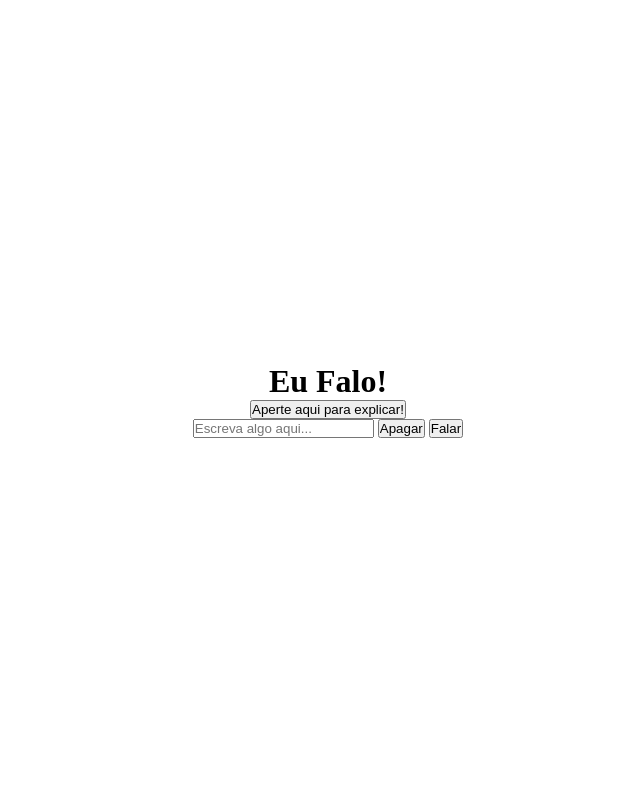
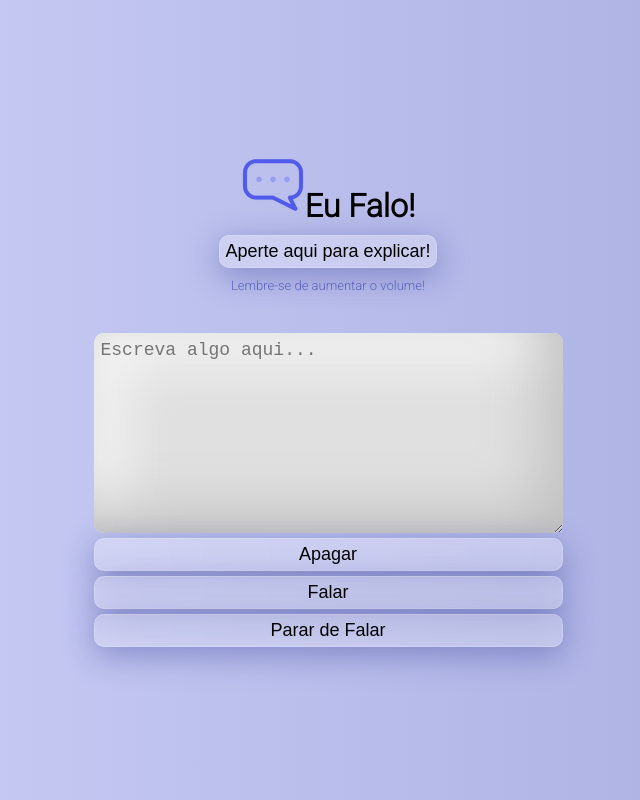
Before and after one commit to FabioHenriQ/TextoParaFala, a plain HTML site: page index.html in a window 1280 px wide. Shown: the whole page, without its empty margins (312-952 px from the left). Drawn offline with Linux system fonts and the light colour scheme.

Commit message:
Project finished

```diff
--- a/index.html
+++ b/index.html
@@ -4,17 +4,22 @@
     <meta charset="UTF-8">
     <meta name="viewport" content="width=device-width, initial-scale=1.0">
     <script src="./src/scripts/main.js" defer></script>
+    <link rel="shortcut icon" href="./src/assets/favicon.ico" type="image/x-icon">
     <link rel="stylesheet" href="./src/styles/reset.css">
     <link rel="stylesheet" href="./src/styles/main.css">
     <title>Eu Falo</title>
 </head>
 <body>
-    <h1>Eu Falo!</h1>
-    <button>Aperte aqui para explicar!</button>
+    <div class="container-tittle">
+        <h1><i><img src="./src/assets/favicon.ico" alt="icone de fala"></i>Eu Falo!</h1>
+        <button class="button">Aperte aqui para explicar!</button>
+        <p>Lembre-se de aumentar o volume!</p>
+    </div>
     <div class="container">
-        <input id="text" type="text" placeholder="Escreva algo aqui...">
-        <input type="button" value="Apagar">
-        <input id="speak" type="submit" value="Falar">
+        <textarea placeholder="Escreva algo aqui..." rows="10" cols="40" maxlength="500"></textarea>
+        <input class="button clear" type="button" value="Apagar">
+        <input class="button speak" id="speak" type="submit" value="Falar">
+        <input class="button stop" type="button" value="Parar de Falar">
     </div>
 </body>
 </html>
--- a/src/scripts/main.js
+++ b/src/scripts/main.js
@@ -1,21 +1,29 @@
 const learn = document.querySelector('button');
 learn.addEventListener('click', ()=>{
+    window.speechSynthesis.cancel();
     const learning = "é só você escrever algo abaixo e clicar em Falar, assim eu falo";
     let utteranceLearn = new SpeechSynthesisUtterance(learning);
     window.speechSynthesis.speak(utteranceLearn);
 })
-const clear = document.querySelector("input[type='button']");;
+
+const clear = document.querySelectorAll("input[type='button']")[0];;
 clear.addEventListener('click', ()=>{
-    let campoTexto = document.querySelector("input[type='text']");
+    let campoTexto = document.querySelector("textarea");
     campoTexto.value = "";
 })
 
-document.addEventListener('DOMContentLoaded', (event) => {
+const stopSpeak = document.querySelectorAll("input[type='button']")[1];;
+stopSpeak.addEventListener('click', ()=>{
+    window.speechSynthesis.cancel();
+})
+
+document.addEventListener('DOMContentLoaded', () => {
     let botao = document.querySelector("input[type='submit']");
-    let campoTexto = document.querySelector("input[type='text']");
+    let campoTexto = document.querySelector("textarea");
 
     botao.addEventListener('click', function(event) {
         event.preventDefault();
+        window.speechSynthesis.cancel();
         let textoParaFala = campoTexto.value;
         let utterance = new SpeechSynthesisUtterance(textoParaFala);
         window.speechSynthesis.speak(utterance);
--- a/src/styles/main.css
+++ b/src/styles/main.css
@@ -1,7 +1,79 @@
+@import url('https://fonts.googleapis.com/css2?family=Roboto:wght@300&display=swap');
+
 body {
+    font-family: 'Roboto', sans-serif;
     display: flex;
     flex-direction: column;
     align-items: center;
     justify-content: center;
+    gap: 5%;
     height: 100vh;
+    width: 100vw;
+
+    background: linear-gradient(to right, #adb3f39a, #6068c68f);
 }
+
+.container-tittle {
+    display: flex;
+    flex-direction: column;
+    align-items: center;
+}
+
+.container-tittle button {
+    margin-top: 10px;
+    margin-bottom: 10px;
+}
+
+.container-tittle p {
+    font-size: small;
+    color: #6069c6;
+}
+
+.container {
+    display: flex;
+    flex-direction: column;
+}
+
+.container textarea {
+    border-radius: 2px 2px 0px 0px;
+    letter-spacing: -0px;
+    font-size: 18px;
+    padding: 7px;
+    max-height: 200px;
+    min-height: 50px;
+    border-radius: 10px;
+    resize: vertical;
+    background: #e0e0e0;
+    box-shadow: inset -20px -20px 60px #bebebe, inset 20px 20px 60px #ffffff;
+    outline: none;
+    border: 0;
+}
+
+.button {
+    cursor: pointer;
+    font-size: 18px;
+    padding: 5px;
+    font-weight: 400;
+    margin-top: 5px;
+    background: rgba( 255, 255, 255, 0.25 );
+    box-shadow: 0 8px 32px 0 rgba( 31, 38, 135, 0.37 );
+    -webkit-backdrop-filter: blur( 10.5px );
+    backdrop-filter: blur( 10.5px );
+    border-radius: 10px;
+    border: 1px solid rgba( 255, 255, 255, 0.18 );
+    transition: .5s;
+}
+
+.button:hover {
+    transform:  scale(1.1);
+}
+
+.clear:hover {
+    background: rgba(172, 75, 75, 0.466);
+}
+.speak:hover {
+    background: rgba(75, 172, 83, 0.466);
+}
+.stop:hover {
+    background: rgba(171, 172, 75, 0.699);
+}
```
Also changed, not shown: project.png (added), src/assets/favicon.ico (added).
